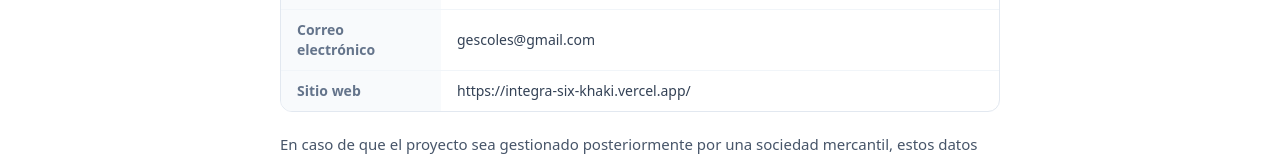
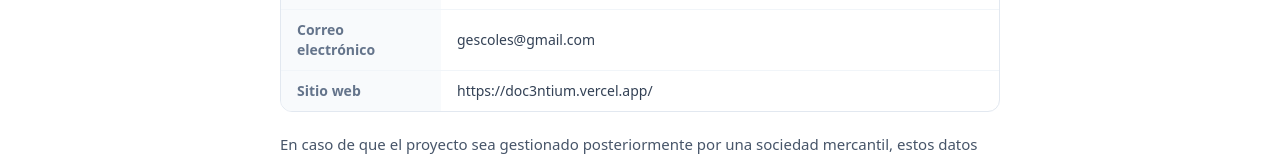
Before and after one commit to gescoles/Integra, a Next.js app: page /aviso-legal in a window 1280 px wide. Shown: the part 528-689 px from the top of the page. Built offline with nearby package versions, Linux system fonts and the light colour scheme.

Commit message:
feat: New link Docentium

```diff
--- a/app/aviso-legal/page.tsx
+++ b/app/aviso-legal/page.tsx
@@ -19,7 +19,7 @@ export default function AvisoLegalPage() {
               ["NIF/CIF", "4616****E"],
               ["Domicilio", "Carrer Plini el Vell"],
               ["Correo electrónico", "gescoles@gmail.com"],
-              ["Sitio web", "https://integra-six-khaki.vercel.app/"],
+              ["Sitio web", "https://doc3ntium.vercel.app/"],
             ].map(([label, value]) => (
               <tr key={label} className="border-b border-slate-100 last:border-0">
                 <td className="w-40 bg-slate-50 px-4 py-2.5 font-semibold text-slate-500">{label}</td>
```
